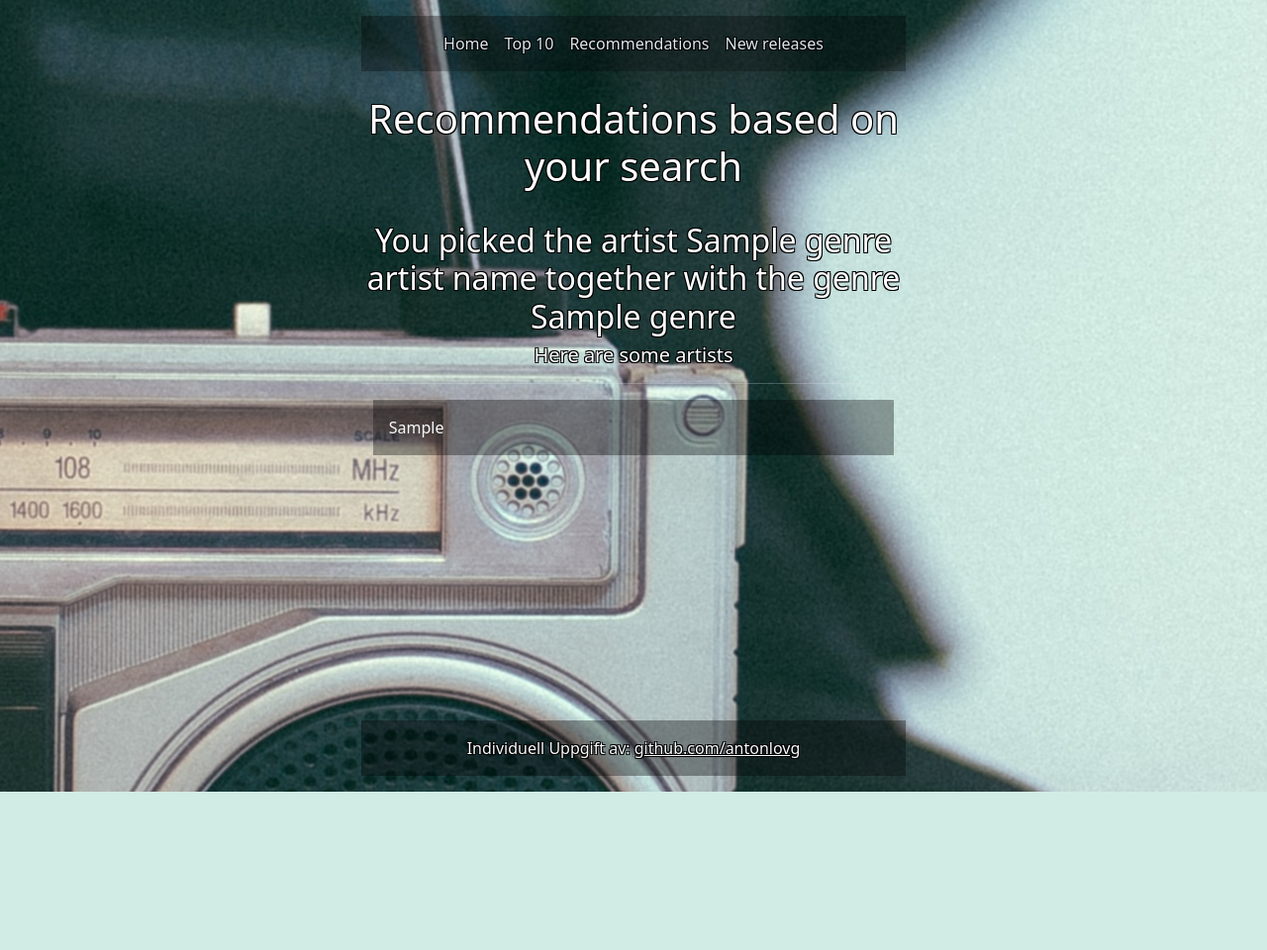
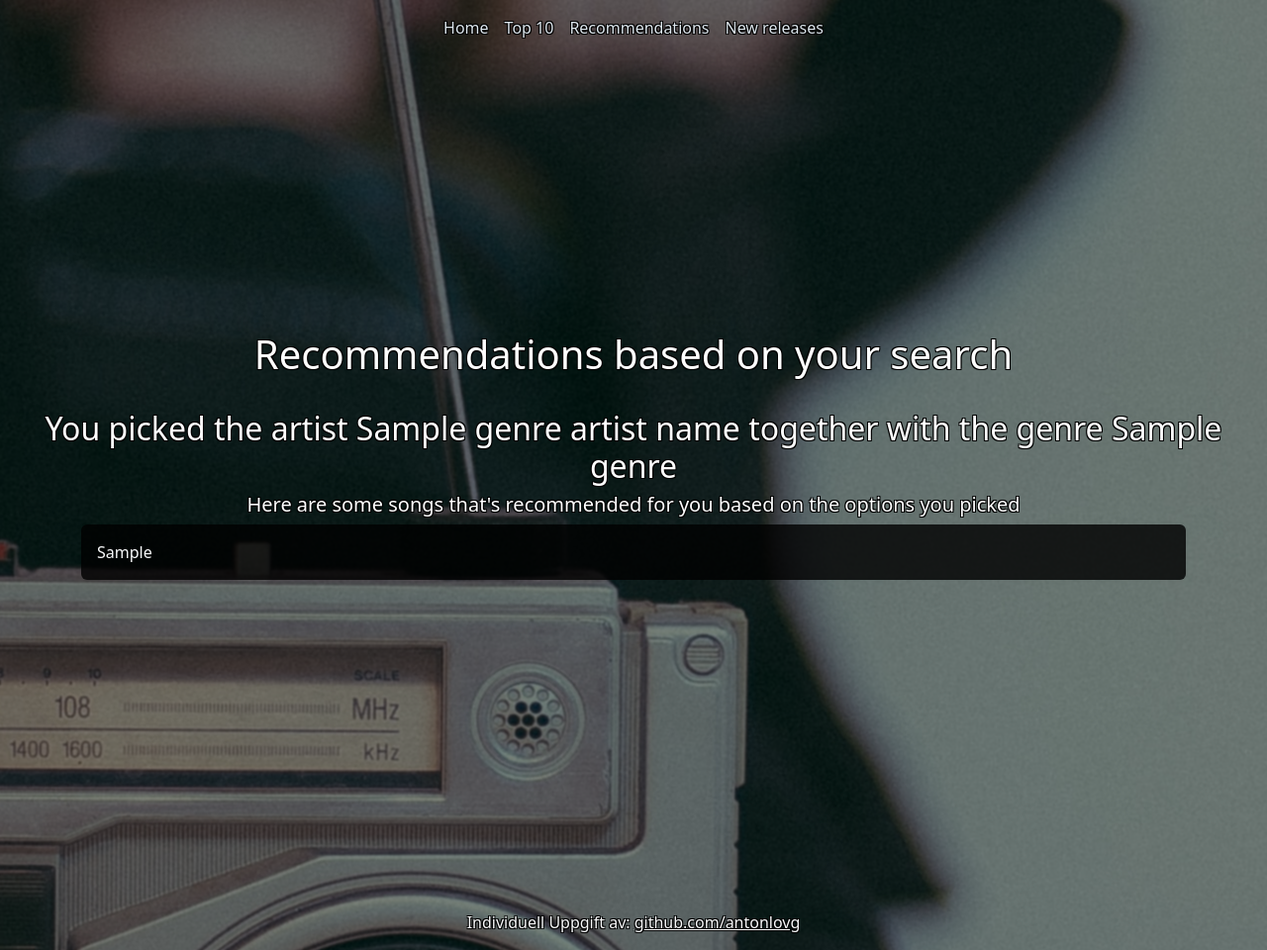
Before and after one commit to antonlovg/programmering2, a Flask app: template individuella/application/templates/recommendations.html in a window 1280 px wide. Shown: the whole page at 99% size. Before the commit the page ends 800 px from the top, so only its background shows below. Run offline with Flask 3, Linux system fonts and the light colour scheme; the template is opened without the code that fills it: most values are stand-ins (such as "Sample title", 1, 10 or a date in 2020); some libraries are stand-ins or nearby versions.

Commit message:
Åtgärdat buggar

```diff
--- a/individuella/application/app.py
+++ b/individuella/application/app.py
@@ -14,7 +14,13 @@
     data_form = func.countrycode_form()
     genres_form = func.genres_form()
 
-    return render_template('index.html', title="Home", data_form=data_form, genres_form=genres_form)
+    context = {
+        'title': 'Home',
+        'data_form': data_form,
+        'genres_form': genres_form
+    }
+
+    return render_template('index.html', **context)
 
 
 @app.route("/top10", methods=['POST'])
@@ -26,7 +32,13 @@
     country_code = request.form["countrycode"]
     artist_data = func.get_top10(artist_name, country_code)
 
-    return render_template('top10.html', data=artist_data, title="Top 10", artist_name=artist_name)
+    context = {
+        'data': artist_data,
+        'title': 'Top 10',
+        'artist_name': artist_name
+    }
+
+    return render_template('top10.html', **context)
 
 
 @app.route("/recommendations", methods=['POST'])
@@ -38,7 +50,16 @@
     genre = request.form["formGenres"]
     genre_data = func.get_recommendations(genre_artist_name, genre)
 
-    return render_template('recommendations.html', genre_data=genre_data, title="Recommendations", genre_artist_name=genre_artist_name, genre=genre)
+    # Med en dictionary plockar jag ut det jag vill skicka som arg till recommendations.html i return för att förkorta return
+    # Källa: https://youtu.be/tqZxama6tiE?t=118
+    context = {
+        'genre_data': genre_data,
+        'title': 'Recommendations',
+        'genre_artist_name': genre_artist_name,
+        'genre': genre
+    }
+
+    return render_template('recommendations.html', **context)
 
 
 @app.route("/new")
@@ -53,6 +74,18 @@
 @app.errorhandler(404)
 def page_not_found(e):
     """
-    Hanterar errorkod 404
+    Hanterar errorkod 404.
     """
-    return render_template('404.html'), 404
+    return render_template('404.html', title="404 Error")
+
+
+@app.errorhandler(405)
+def method_not_allowed(e):
+    """
+    Hanterar errorkod 405.
+    """
+    return render_template('404.html', title="405 Error")
+
+
+if __name__ == '__main__':
+    app.run()
--- a/individuella/application/templates/footer.html
+++ b/individuella/application/templates/footer.html
@@ -1,6 +1,9 @@
 <footer class="text-center text-lg-start">
-  <div class="text-center text-light p-3 fixed-bottom text-outline mb-3" style="background-color: rgba(0, 0, 0, 0.35); width: 43%; margin: 0 auto;">
-    Individuell Uppgift av:
-    <a class="text-light" href="https://github.com/antonlovg/">github.com/antonlovg</a>
-  </div>
+    <div class="text-center text-light p-3 sticky-bottom text-outline"
+         style="background-color: rgba(0, 0, 0, 0.5);">
+        <br>
+        <br>
+        Individuell Uppgift av:
+        <a class="text-light" href="https://github.com/antonlovg/">github.com/antonlovg</a>
+    </div>
 </footer>
--- a/individuella/application/templates/header.html
+++ b/individuella/application/templates/header.html
@@ -1,11 +1,13 @@
 <header>
-    <nav class="navbar navbar-expand-md navbar-dark shadow-lg mt-3" style="background-color: rgba(0, 0, 0, 0.35); width: 43%; margin: 0 auto;">
+    <nav class="navbar navbar-expand-md navbar-dark"
+         style="background-color: rgba(0, 0, 0, 0.5); width: 100%; margin: 0 auto;">
         <div class="container-fluid">
-        <button class="navbar-toggler" type="button" data-bs-toggle="collapse" data-bs-target="#navbarNavAltMarkup" aria-controls="navbarNavAltMarkup" aria-expanded="false" aria-label="Toggle navigation">
+            <button class="navbar-toggler" type="button" data-bs-toggle="collapse" data-bs-target="#navbarNavAltMarkup"
+                    aria-controls="navbarNavAltMarkup" aria-expanded="false" aria-label="Toggle navigation">
                 <span class="navbar-toggler-icon"></span>
             </button>
             <div class="collapse navbar-collapse justify-content-center text-outline" id="navbarNavAltMarkup">
-          <div class="navbar-nav" >
+                <div class="navbar-nav">
                     <a class="nav-link active" style="color: #DDE6ED" aria-current="page" href="/">Home</a>
                     <a class="nav-link" style="color: #DDE6ED" href="/#search">Top 10</a>
                     <a class="nav-link" style="color: #DDE6ED" href="/#recommendations">Recommendations</a>
--- a/individuella/application/templates/layout.html
+++ b/individuella/application/templates/layout.html
@@ -26,12 +26,21 @@
     .custom-table {
         background-color: rgba(0, 0, 0, 0);
     }
+
     .table th {
         border-bottom: 3px solid #000; /* Tjock linje under rubrikerna */
     }
 
     .table tr {
         border-bottom: 1px solid #000; /* Smala linjer mellan raderna */
+    }
+
+    .center-content {
+        display: flex;
+        flex-direction: column;
+        justify-content: center;
+        align-items: center;
+        min-height: 100vh; /* För att fylla hela skärmen vertikalt */
     }
 </style>
 
@@ -43,7 +52,8 @@
 </div>
 
 <!-- Innehåll -->
-    <div style="color: #DDE6ED; width:43%; margin-left:auto; margin-right:auto;" id="content">
+<div class="center-content"
+     id="content" style="color: #DDE6ED; background-color: rgba(0, 0, 0, 0.5);">
     {% block content %}
     {% endblock %}
 </div>
--- a/individuella/application/templates/recommendations.html
+++ b/individuella/application/templates/recommendations.html
@@ -3,16 +3,18 @@
     <br>
     <h1 class="text-outline text-center">Recommendations based on your search</h1>
     <br>
-<h2 class="text-outline text-center">You picked the artist {{genre_artist_name}} together with the genre {{ genre }}</h2>
-<h5 class="text-outline text-center">Here are some artists </h5>
-<hr>
+    <h2 class="text-outline text-center">You picked the artist {{ genre_artist_name }} together with the
+        genre {{ genre }}</h2>
+    <h5 class="text-outline text-center">Here are some songs that's recommended for you based on the options you
+        picked</h5>
     <div class="container">
         <div class="row justify-content-center">
             <div class="col-sm">
-      <div class="text-left text-light p-3 mb-3" style="background-color: rgba(0, 0, 0, 0.35);">
-          {{genre_data|safe}}
+                <div class="text-left text-light p-3 mb-3 rounded" style="background-color: rgba(0, 0, 0, 0.8);">
+                    {{ genre_data|safe }}
                 </div>
             </div>
         </div>
     </div>
+
 {% endblock %}
```
Also changed, not shown: individuella/application/func.py (+27 -19 lines), individuella/application/templates/404.html (+33 -0 lines), individuella/application/templates/index.html (+6 -4 lines), individuella/application/templates/top10.html (+14 -4 lines), individuella/application/templates/form.html (deleted), individuella/application/templates/table.html (deleted). Lines whose indentation alone changed are shown as unchanged.
